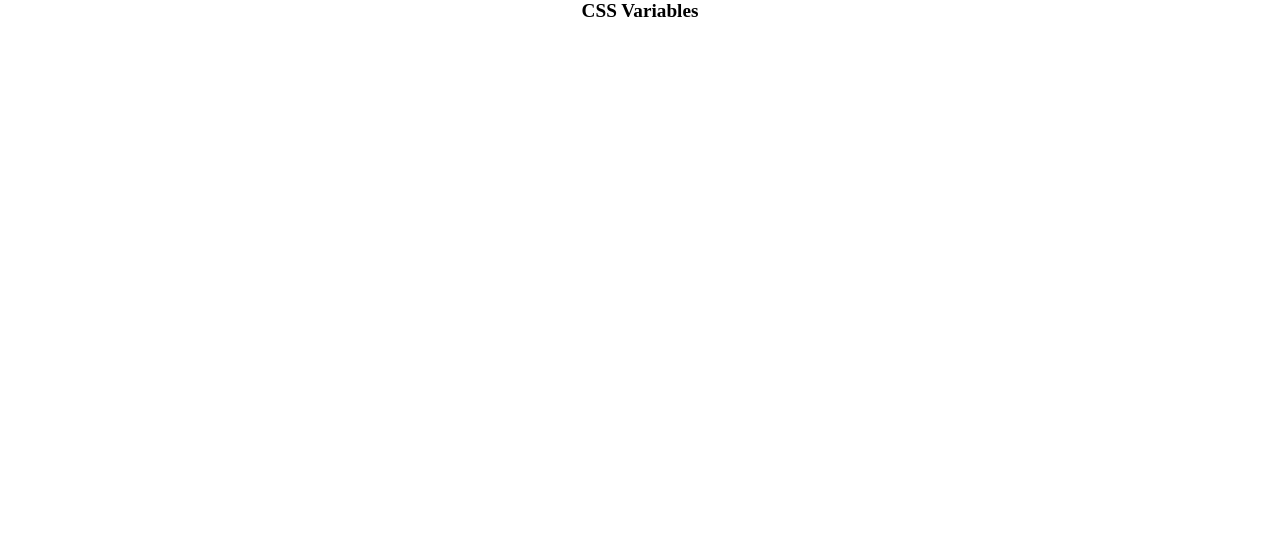
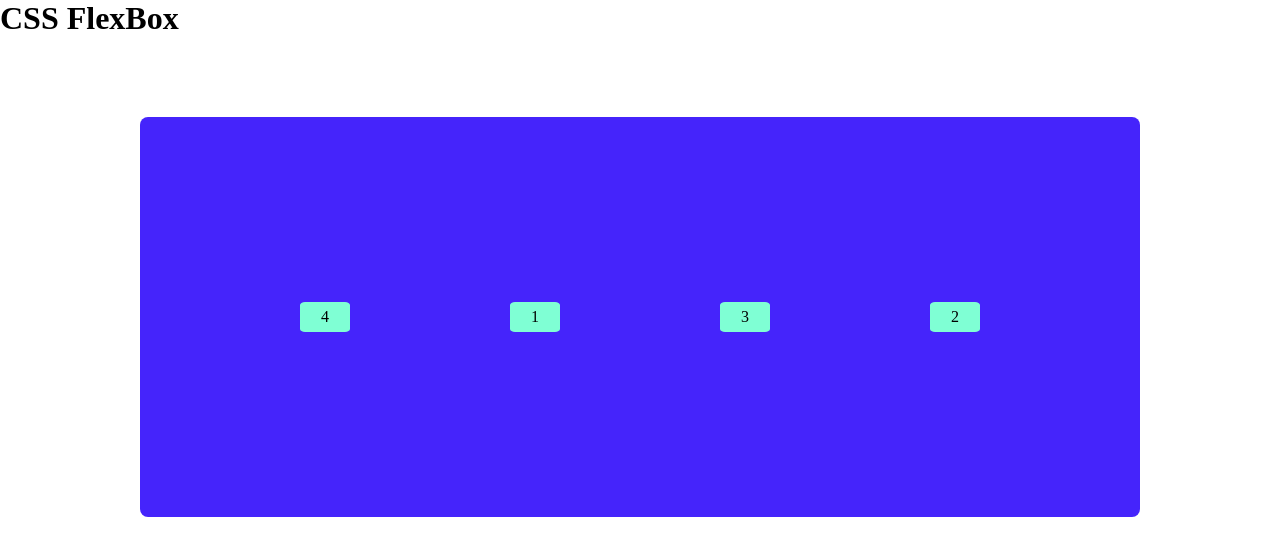
Before and after one commit to WALL-EEEEEEE/css-full-tutorial, a plain HTML site: page index.html in a window 1280 px wide. Drawn offline with Linux system fonts and the light colour scheme; a web font is replaced by a local one.

Commit message:
add demo for flex layout

```diff
--- a/index.css
+++ b/index.css
@@ -6,39 +6,100 @@
 html body {
    overflow: hidden;
 }
-/* 定义全局变量，全局变量可以被任何元素访问*/
-:root {
-  --gradientBG: linear-gradient(to bottom right, #495aff, #0acffe);
-  --mainFont: arial, sans-serif;
-  --boxShadow: 2px 5px 10px grey;
-  --borderRadius: 8px;
-  --newColor: red;
-  --newBorder: 2px solid var(--newColor);
-  --fallbackValue: red;
+.item {
+  /*
+  flex-basis: 用来设置在flex布局中元素的大小
+  flex-basis同时也是max-width, min-width的限制
+  flex-basis = flex-basis > max-width?max-width:flex-basis
+  flex-basis = flex-basis < min-width?min-width:flex-basis
+
+  flex-basis不会导致overflow的问题
+  */
+  flex-basis: 200px;
+  /*
+  max-width: 50px;
+  min-width: 20px;
+  */
+  /* width: 80px;  */
+  height: 30px;
+  border-radius: 10%;
+  /**
+  text-align: center;
+  justify-content: center;
+  padding-top: 9px;
+  */
+  display: flex;
+  justify-content: center;
+  align-items: center;
+  background-color: aquamarine;
+  /* flex [grow] [shrink] [basis] */
+  flex: 0 0 50px;
 }
 
-/* 定义局部变量，局部变量只能在定义的局部范围使用 */
-#scoped {
-  display: flex;
+#container {
+  width: 1000px;
+  height: 400px;
+  background-color: #4524FB;
+  margin: 80px auto;
+  border-radius: 8px;
+  display: flex; /* 设置布局为flex布局 */
+  flex-direction: row; /* 设置布局方向为水平方向，所有的元素按照水平方向进行摆放 */
+  flex-wrap: wrap; /* flex-wrap: wrap 是将所有元素分成多行， no-wrap 将所有元素分成一行 */
+  flex-wrap: wrap-reverse;  /* wrap-reverse 将所有元素从底部开始分成多行 */
+  /* flex-flow [flex-direction] [flex-wrap] */
+  flex-flow: row wrap;
+  /*
+  justify-content 水平对齐flex中的元素中的间隔,
+  justify-content: center 居中对齐
+  justify-content: space-evenly 保证元素水平之间的间距一致
+   */
   justify-content: center;
-  margin-bottom: 30px;
-  --scopedColor: red;
-  --scopedFontSize: 30px;
+  justify-content: space-evenly;
+  /*
+  align-items 垂直对齐flex中的元素
+  align-items: center 居中对齐
+  align-items: baseline 根据元素中的内容的基线对齐
+  */
+  align-items: center;
+
+  /*
+  align-content 水平对齐flex中的元素的间隔
+  align-content: center 居中对齐
+  align-content: flex-start 顶部
+  align-content: space-evenly 垂直方向保证间隔一样
+  */
+  align-content: center;
+  align-content: flex-start;
+  align-content: space-evenly;
+  align-content: space-between;
+  align-content: space-around;
 }
 
-#scoped button {
-  padding: 6px 12px;
-  letter-spacing: 0.5px;
-  border: none;
-  color: #ffffff;
-  background-color: #222222;
-  font-size: 20px;
-  cursor: pointer;
-  font-size: var(--scopedFontSize);
-  background-color: var(--scopedColor);
+/* order 可以定制元素在flex的先后顺序， 默认元素顺序是按照其的定义顺序
+   小的在前,大的在后
+ */
+.one {
+  order: 1;
+  /* flex-grow 设置元素放大的大小关系 */
+  /* flex-grow: 1; */
+  /* flex-shrink 设置元素缩小的大小关系 */
+  /* flex-shrink: 1; */
 }
-
-.title {
-  font-size: 1.2rem;
-  text-align: center;
+.two {
+  order: 10;
+  /* flex-grow: 1; */
+  /* flex-shrink: 1; */
 }
+.three {
+  order: 5;
+  /* align-self 用来指定当前flex布局下的元素的垂直位置，它会覆盖align-items的值
+  */
+  align-self: flex-end;
+  /* flex-grow: 1; */
+  /* flex-shrink:1; */
+}
+.four {
+  order: -100;
+ /* flex-grow: 1; */
+ /* flex-shrink: 1; */
+}
--- a/index.html
+++ b/index.html
@@ -13,6 +13,31 @@
     <link href="https://fonts.googleapis.com/css2?family=Playwrite+CU:wght@100..400&display=swap" rel="stylesheet">
 </head>
 <body id="body" class="body">
-    <h1 class="title">CSS Variables</h1>
+    <h1 class="title">CSS FlexBox</h1>
+    <div id="container">
+        <div class="item one"><span>1</span></div>
+        <div class="item two"><span>2</span></div>
+        <div class="item three"><span>3</span></div>
+        <div class="item four"><span>4</span></div>
+        <!--
+        <div class="item five">5</div>
+        <div class="item six">6</div>
+        <div class="item seven">7</div>
+        <div class="item eight">8</div>
+        <div class="item nine">9</div>
+        <div class="item ten">10</div>
+        <div class="item eleven">11</div>
+        <div class="item twelve">12</div>
+        <div class="item thirteen">13</div>
+        <div class="item forteen">14</div>
+        <div class="item fifteen">15</div>
+        -->
+
+
+
+
+
+
+    </div>
 </body>
 </html>
```
